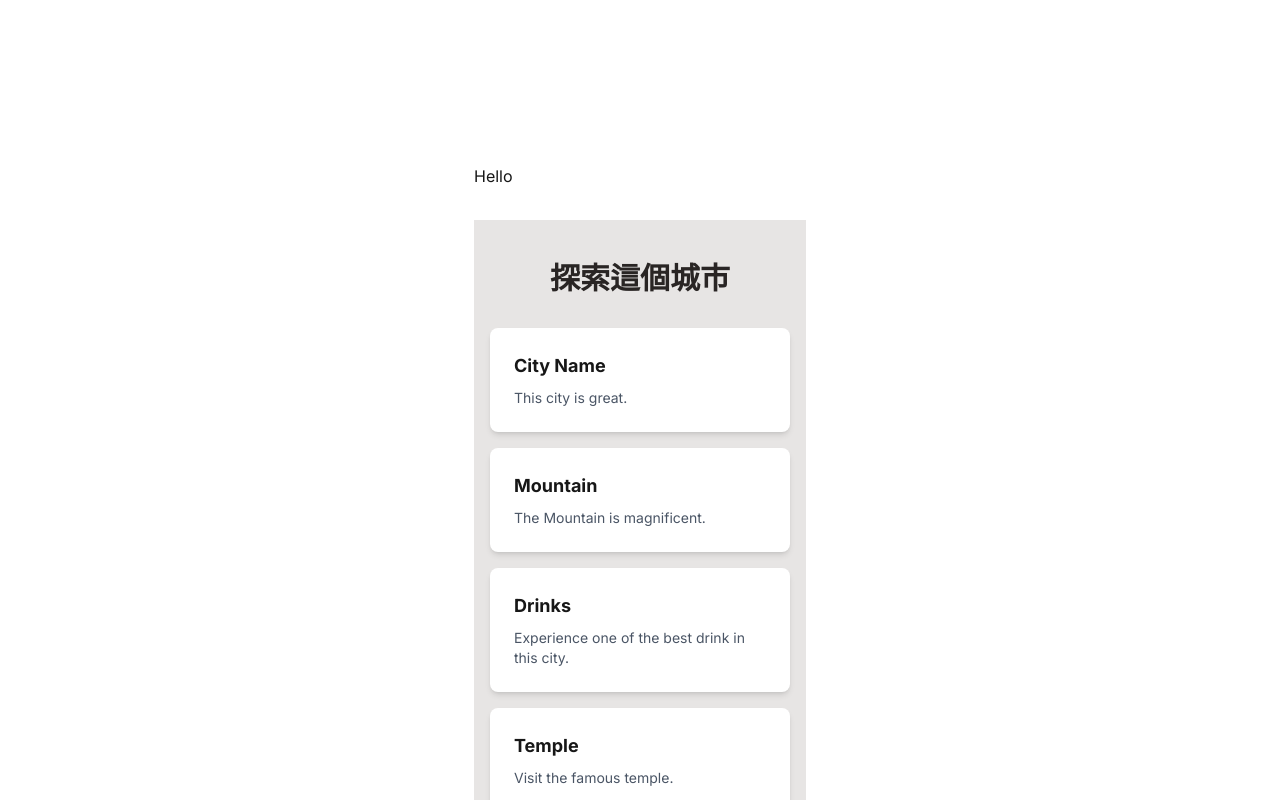
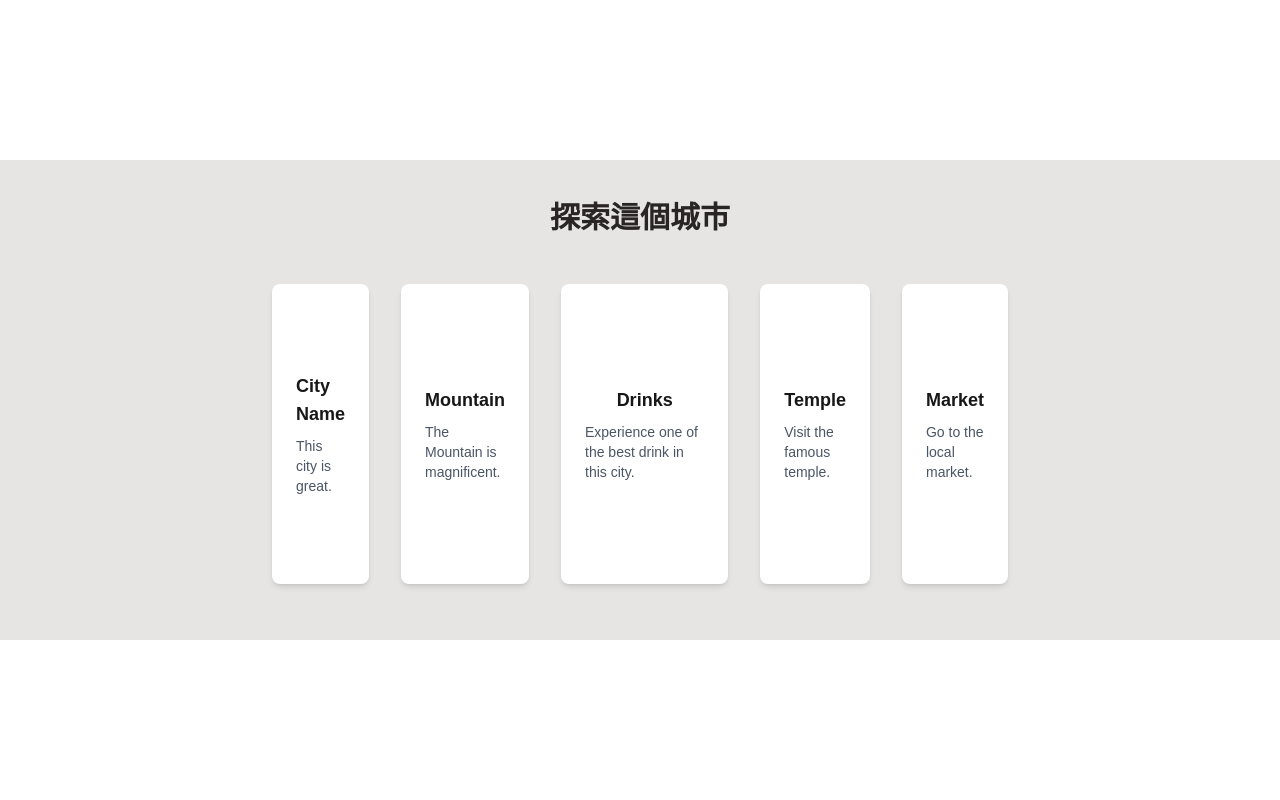
Before and after one commit to RubyTzu/card-slide, a Next.js app: page / in a window 1280 px wide. Shown: the top 800 px of the page. Built offline with nearby package versions, Linux system fonts and the light colour scheme.

Commit message:
feat:modified cards scroll

```diff
--- a/app/component/Cards.tsx
+++ b/app/component/Cards.tsx
@@ -1,22 +1,47 @@
 "use client";
 
 import { cards } from "@/app/data/cards";
+import { Fragment } from "react";
 
 export const Cards = () => {
-
   return (
-    <section className="relative w-full py-10 bg-stone-200 overflow-hidden scrollbar-hide">
-      <h2 className="text-2xl md:text-3xl font-bold text-center mb-8 text-stone-800">探索這個城市</h2>
-      <div className="snap-x">
-        {/* <div className=""> */}
-          {cards.map((item, i) => (
-            <div key={i} className="bg-white rounded-lg shadow-md p-6 m-4 w-[300px]">
-              <h3 className="text-lg font-bold mb-2">{item.title}</h3>
-              <p className="text-sm text-gray-600">{item.description}</p>
-            </div>
-          ))}
-        {/* </div> */}
+    <section className="relative py-10 bg-stone-200 overflow-hidden scrollbar-hide ">
+      <h2 className="text-2xl md:text-3xl font-bold text-center mb-8 text-stone-800 w-full">探索這個城市</h2>
+      <div className="overflow-x-scroll flex snap-x snap-mandatory w-[100%] mx-auto">
+        {cards.map((item, i) => {
+          return (
+            <Fragment key={i}>
+              {Number(i) === 0 ? (
+                <div className="pl-64">
+                  <Card item={item} />
+                </div>
+              ) : Number(i) !== cards.length - 1 ? (
+                <div className="">
+                  <Card item={item} />
+                </div>
+              ) : (
+                <div className="pr-64">
+                  <Card item={item} />
+                </div>
+              )}
+            </Fragment>
+          );
+        })}
       </div>
     </section>
   );
 };
+
+type CardItem = {
+  title: string;
+  description: string;
+};
+
+const Card = ({ item }: { item: CardItem }) => {
+  return (
+    <div className="bg-white rounded-lg shadow-md p-6 m-4 min-w-[50%] shrink-0 min-h-[300px] flex flex-col justify-center items-center snap-center ">
+      <h3 className="text-lg font-bold mb-2">{item.title}</h3>
+      <p className="text-sm text-gray-600">{item.description}</p>
+    </div>
+  );
+};
--- a/app/page.tsx
+++ b/app/page.tsx
@@ -3,9 +3,8 @@ import { Cards } from "./component/Cards";
 
 export default function Home() {
   return (
-    <div className="font-sans grid grid-rows-[20px_1fr_20px] items-center justify-items-center min-h-screen p-8 pb-20 gap-16 sm:p-20">
-      <main className="flex flex-col gap-[32px] row-start-2 items-center sm:items-start min-h-screen">
-        Hello
+    <div className="">
+      <main className="flex flex-col items-center justify-center min-h-screen w-full">
         <Cards />
       </main>
     </div>
```
